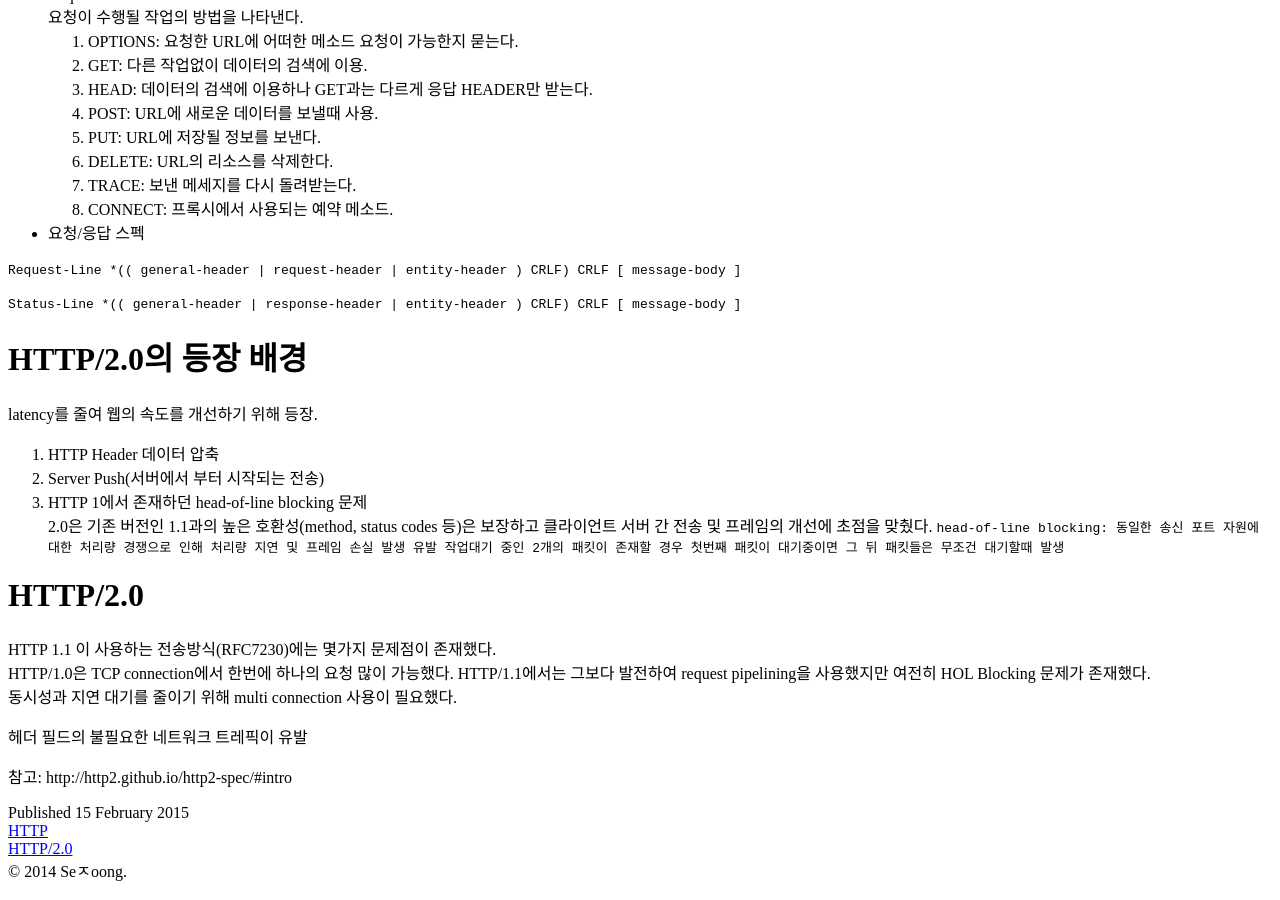
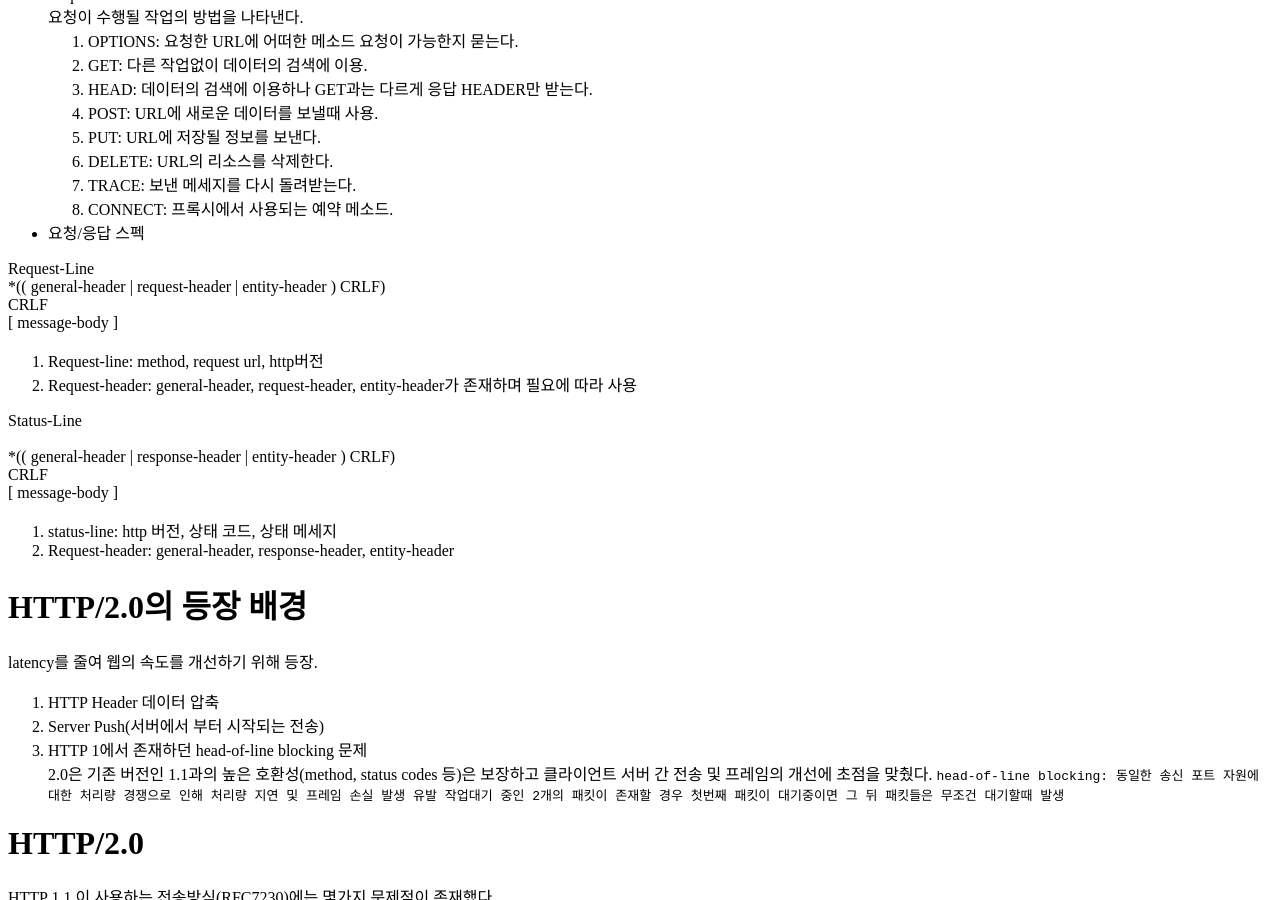
Before and after one commit to sejoong/sejoong.github.com, a Jekyll site: the page built from _posts/2015-02-15-dev.md, in a window 1280 px wide and 900 px high, scrolled down 770 px. Built offline with Jekyll 4.4.1, drawn with Linux system fonts in a browser that asks for light colours; nearby versions of some CDN libraries; library files that are not in the unit come from our copies; comment, search, counter and statistics services are not loaded.

Commit message:
http1.1 정리 ㅜ ㅜ 2.0 어렵다

```diff
--- a/_posts/2015-02-15-dev.md
+++ b/_posts/2015-02-15-dev.md
@@ -43,18 +43,22 @@ http 통신중 요청의 상태 정보를 제공한다. 공식 적인 상태코
 
 - 요청/응답 스펙<br>
 
-`Request-Line
-*(( general-header | request-header | entity-header ) CRLF)
-CRLF
-[ message-body ]
-`
+Request-Line<br>
+*(( general-header | request-header | entity-header ) CRLF)<br>
+CRLF<br>
+[ message-body ]<br>
+
+1. Request-line: method, request url, http버전
+2. Request-header: general-header, request-header, entity-header가 존재하며 필요에 따라 사용
 
 
-`Status-Line
-*(( general-header | response-header | entity-header ) CRLF)
-CRLF
-[ message-body ]
-`
+Status-Line<br><br>
+*(( general-header | response-header | entity-header ) CRLF)<br>
+CRLF<br>
+[ message-body ]<br>
+
+1. status-line: http 버전, 상태 코드, 상태 메세지
+2. Request-header: general-header, response-header, entity-header
 
 #HTTP/2.0의 등장 배경<br>
 latency를 줄여 웹의 속도를 개선하기 위해 등장.<br>
```
